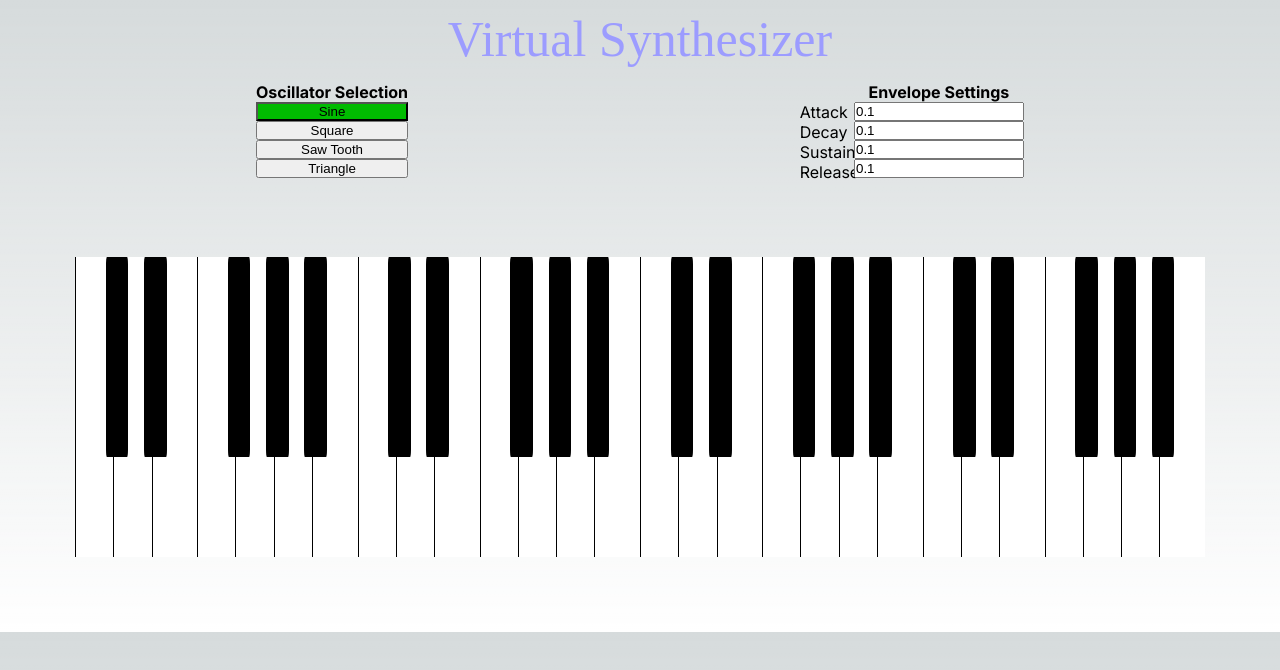
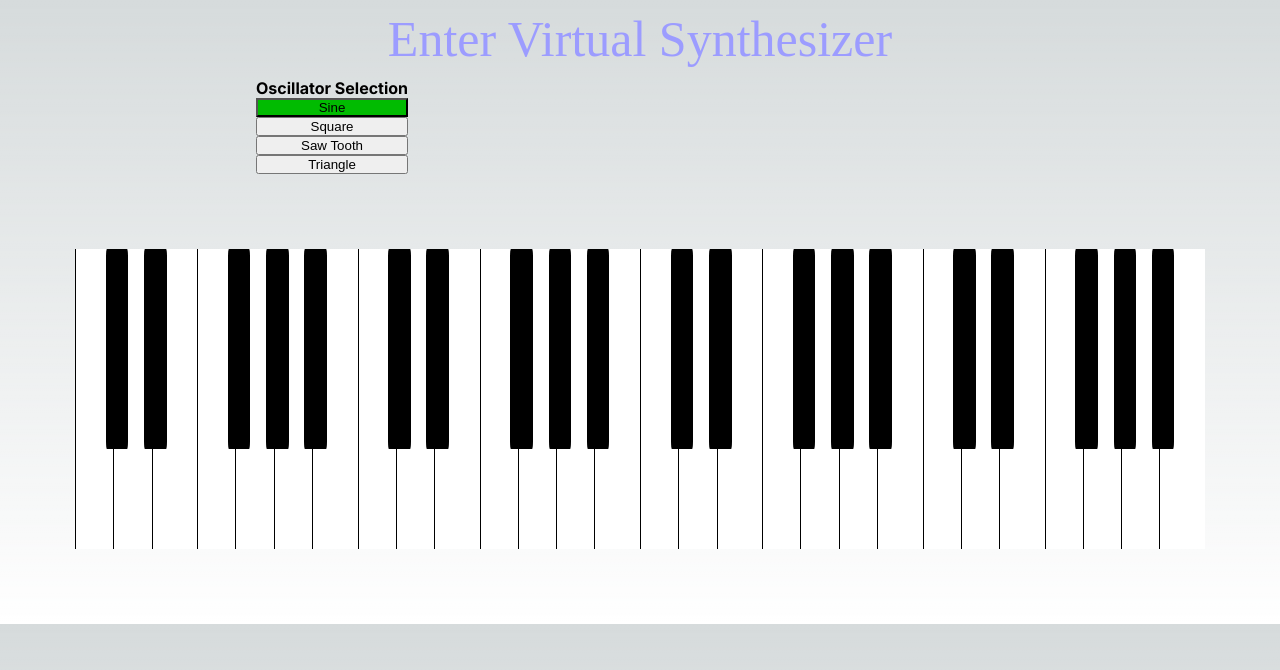
Before and after one commit to Bradpk/Synth, a Next.js app in the folder synth/: page /piano in a window 1280 px wide. Shown: the top 670 px of the page. Built offline with nearby package versions, Linux system fonts and the light colour scheme.

Commit message:
delete envelope for now

```diff
--- a/synth/src/app/navbar.js
+++ b/synth/src/app/navbar.js
@@ -6,7 +6,7 @@ function Navbar(){
     return(
         <>
         <ul className={styles.navItems}>
-            <li><Link href="/piano">Virtual Synthesizer</Link></li>
+            <li><Link href="/piano">Enter Virtual Synthesizer</Link></li>
         </ul>
         </>
 
--- a/synth/src/app/piano/page.js
+++ b/synth/src/app/piano/page.js
@@ -6,10 +6,10 @@ import * as Tone from "tone";
 
 function Synth() {
     const [oscillatorType, setOscillatorType] = useState("sine");
-    const [attack, setAttack] = useState(0.1);
-    const [decay, setDecay] = useState(0.1);
-    const [sustain, setSustain] = useState(0.1);
-    const [release, setRelease] = useState(0.1);
+    // const [attack, setAttack] = useState(0.1);
+    // const [decay, setDecay] = useState(0.1);
+    // const [sustain, setSustain] = useState(0.1);
+    // const [release, setRelease] = useState(0.1);
     const [activeButtons, setActiveButtons] = useState([]);
 
 
@@ -17,12 +17,12 @@ function Synth() {
         oscillator: {
             type: oscillatorType,
         },
-        envelope: {
-            attack,
-            decay,
-            sustain,
-            release,
-        },
+        // envelope: {
+        //     attack,
+        //     decay,
+        //     sustain,
+        //     release,
+        // },
     }).toDestination();
 
     if (oscillatorType === "square") {
@@ -40,28 +40,16 @@ function Synth() {
 
     };
 
-    const handleEnvelopeChange = () => {
-        // Validate and update only if the entered values are positive numbers
-        const positiveAttack = Math.max(0, parseFloat(attack));
-        const positiveDecay = Math.max(0, parseFloat(decay));
-        const positiveSustain = Math.max(0, parseFloat(sustain));
-        const positiveRelease = Math.max(0, parseFloat(release));
-
-        synth.set({
-            envelope: {
-                attack: positiveAttack,
-                decay: positiveDecay,
-                sustain: positiveSustain,
-                release: positiveRelease,
-            },
-        });
-
-        // Update the state with the positive values
-        setAttack(positiveAttack);
-        setDecay(positiveDecay);
-        setSustain(positiveSustain);
-        setRelease(positiveRelease);
-    };
+    // const handleEnvelopeChange = () => {
+    //     synth.set({
+    //         envelope: {
+    //             attack,
+    //             decay,
+    //             sustain,
+    //             release,
+    //         },
+    //     });
+    // };
 
     const handleMouseDown = (note) => {
         const now = Tone.now();
@@ -109,7 +97,7 @@ function Synth() {
         Triangle
     </button>
 </div>
-            <div className={styles.labels}>
+            {/* <div className={styles.labels}>
                 <label>Attack</label>
                 <label>Decay</label>
                 <label>Sustain</label>
@@ -121,7 +109,7 @@ function Synth() {
                 <input type="number" value={decay} onChange={(e) => setDecay(parseFloat(e.target.value))} onBlur={handleEnvelopeChange} />
                 <input type="number" value={sustain} onChange={(e) => setSustain(parseFloat(e.target.value))} onBlur={handleEnvelopeChange} />
                 <input type="number" value={release} onChange={(e) => setRelease(parseFloat(e.target.value))} onBlur={handleEnvelopeChange} />
-            </div>
+            </div> */}
         </div>
             <div className={styles.piano}>
                 <button className={`${styles.key} ${activeButtons.includes("C2") ? styles.buttonActive : ""}`} onMouseDown={() => handleMouseDown("C2")} onMouseEnter={(e) => handleMouseEnter("C2", e)}></button>
```
